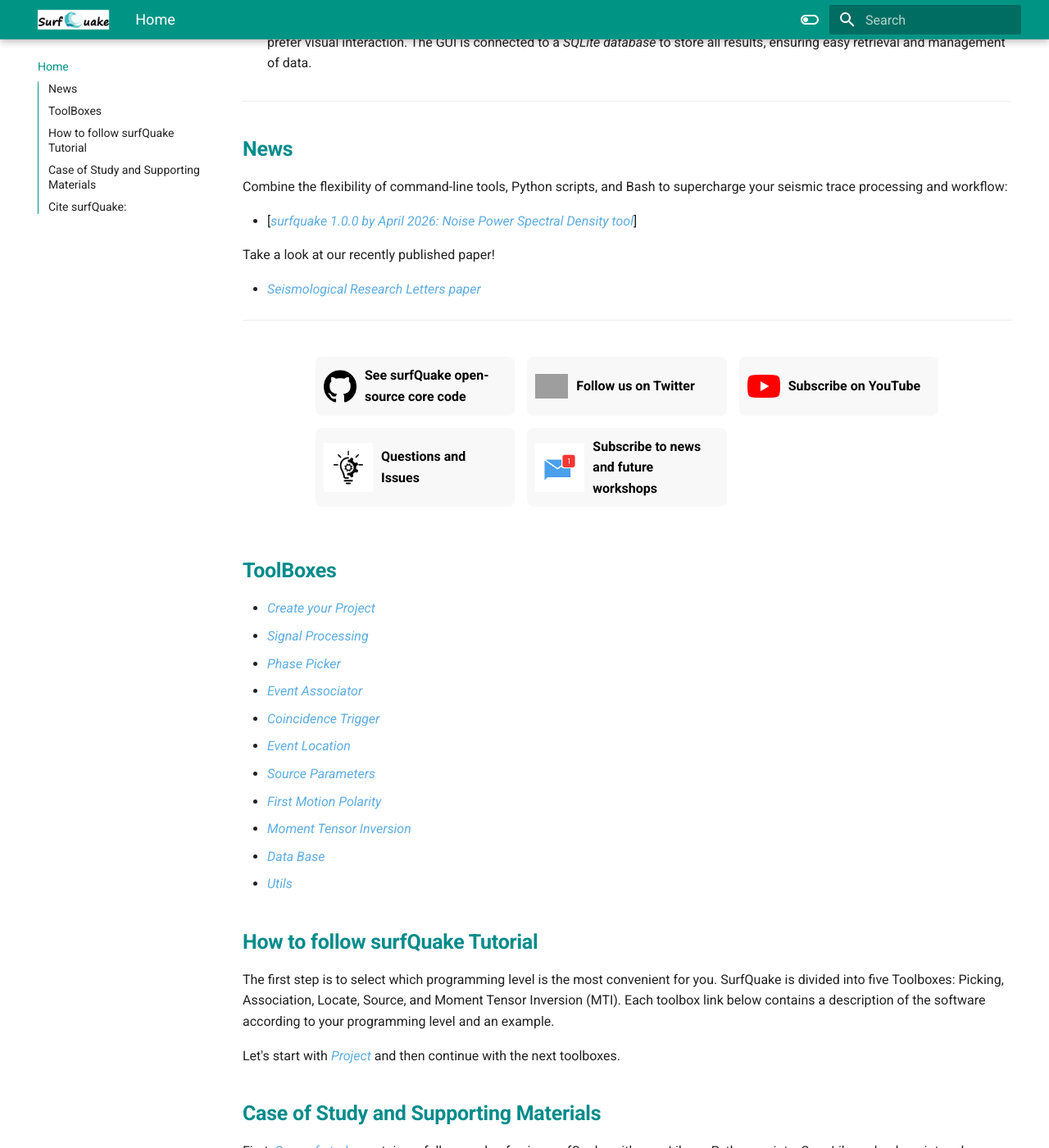
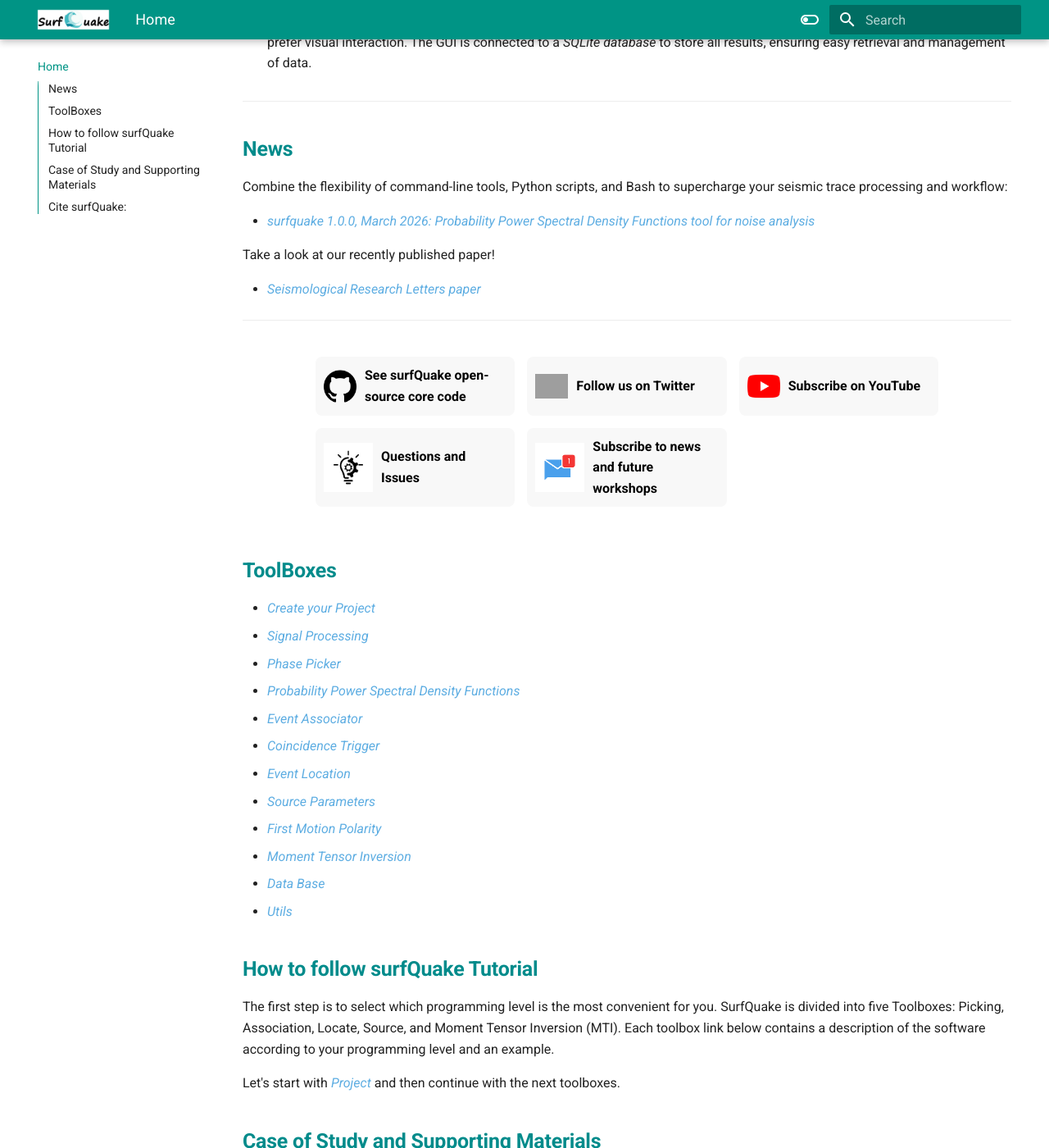
Before and after one commit to ProjectISP/surfquaketutorial.github.io, an MkDocs documentation site: the page built from docs/index.md, in a window 1280 px wide and 1400 px high, scrolled down 715 px. Shown: the whole window at 82% size. Built offline with MkDocs 1.6.1 and Material for MkDocs 9.7.7, drawn with Linux system fonts in a browser that asks for light colours; grey boxes are pictures that could not be loaded.

Commit message:
modified index

```diff
--- a/docs/index.md
+++ b/docs/index.md
@@ -15,7 +15,7 @@ Surfquake has been designed to streamline the workflow of estimating seismic sou
 
 Combine the flexibility of command-line tools, Python scripts, and Bash to supercharge your seismic trace processing and workflow:
 
-- [<span style="color:#5DADE2">*surfquake 1.0.0 by April 2026: Noise Power Spectral Density tool*</span>]
+- [<span style="color:#5DADE2">*surfquake 1.0.0, March 2026: Probability Power Spectral Density Functions tool for noise analysis*</span>](https://projectisp.github.io/surfquaketutorial.github.io/ppsd_DB/)
 
 
 Take a look at our recently published paper!
@@ -91,6 +91,7 @@ Take a look at our recently published paper!
 - [<span style="color:#5DADE2">*Create your Project* </span>](https://projectisp.github.io/surfquaketutorial.github.io/project/)
 - [<span style="color:#5DADE2">*Signal Processing* </span>](https://projectisp.github.io/surfquaketutorial.github.io/processing_overview/)
 - [<span style="color:#5DADE2">*Phase Picker* </span>](https://projectisp.github.io/surfquaketutorial.github.io/picker/)
+- [<span style="color:#5DADE2">*Probability Power Spectral Density Functions* </span>](https://projectisp.github.io/surfquaketutorial.github.io/ppsd_DB/)
 - [<span style="color:#5DADE2">*Event Associator* </span>](https://projectisp.github.io/surfquaketutorial.github.io/associate/)
 - [<span style="color:#5DADE2">*Coincidence Trigger* </span>](https://projectisp.github.io/surfquaketutorial.github.io/coincidence/)
 - [<span style="color:#5DADE2">*Event Location* </span>](https://projectisp.github.io/surfquaketutorial.github.io/locate/)
```
